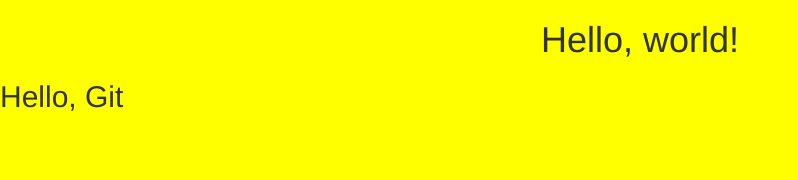
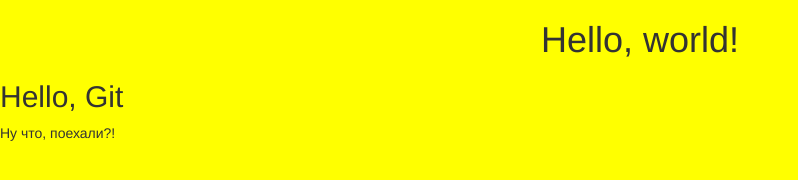
Before and after one commit to SLAVA377/slava377.github.io, a plain HTML site: page index.html in a window 1280 px wide. Shown: the whole page, without its empty margins (0-798 px from the left). Drawn offline with nearby package versions, Linux system fonts and the light colour scheme.

Commit message:
изменен

```diff
--- a/index.html
+++ b/index.html
@@ -19,6 +19,7 @@
   <body>
     <h1 class="text-center">Hello, world!</h1>
     <h2>Hello, Git</h2>
+    <p>Ну что, поехали?!</p>
 
     <!-- jQuery (necessary for Bootstrap's JavaScript plugins) -->
     <script src="https://ajax.googleapis.com/ajax/libs/jquery/1.12.4/jquery.min.js"></script>
```
